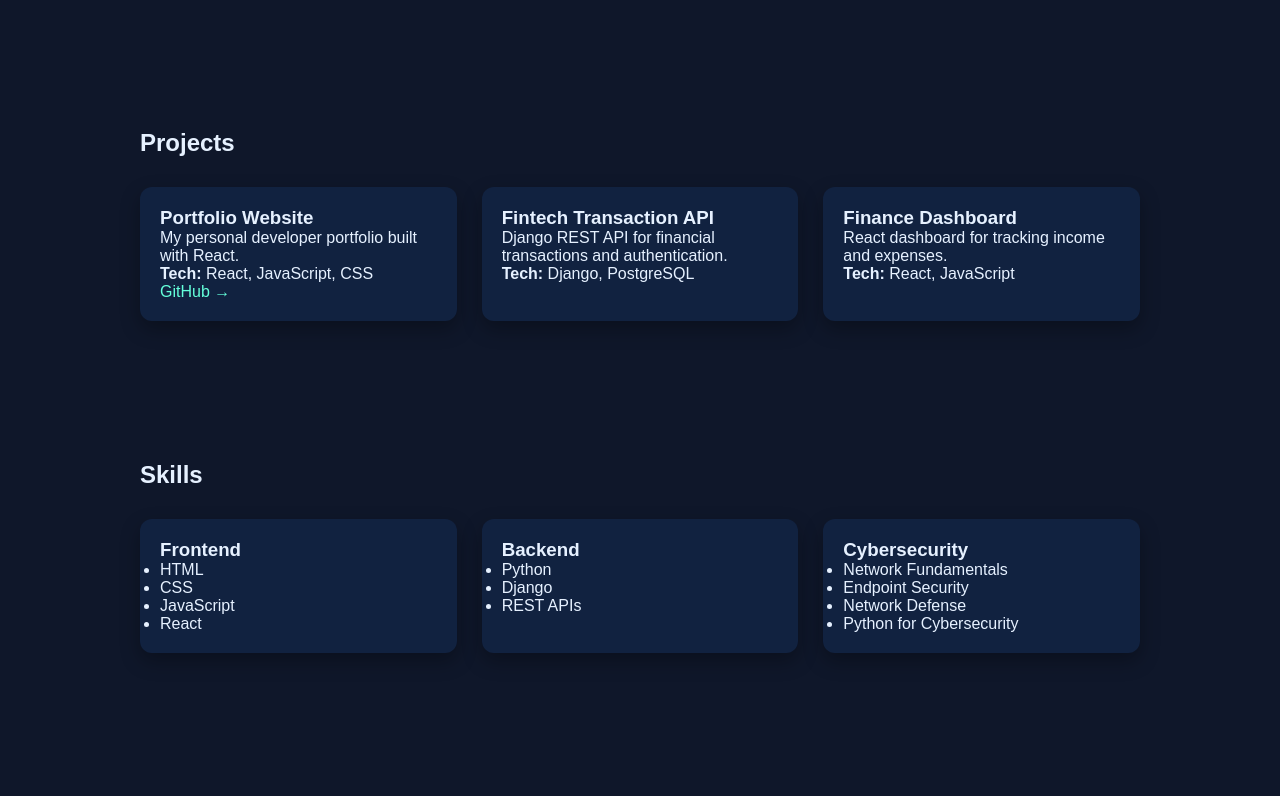
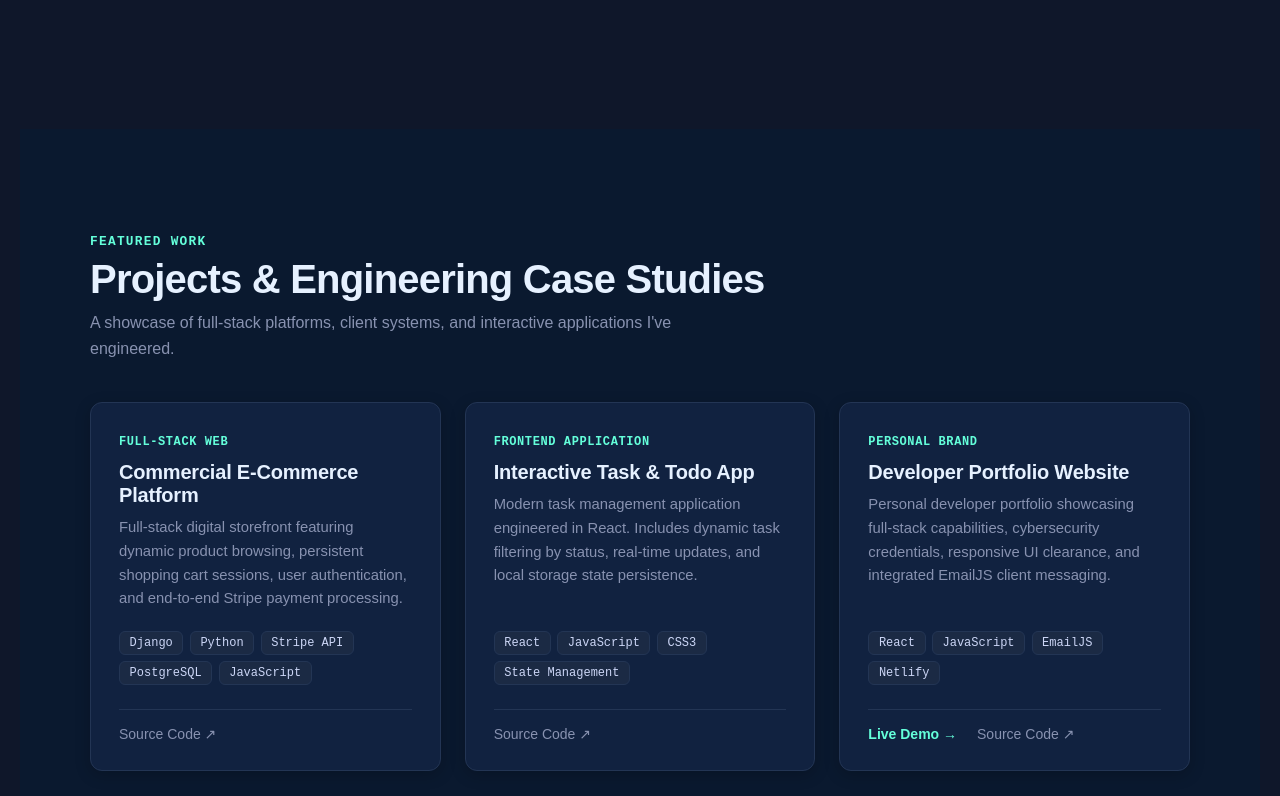
Before and after one commit to Tobiscus100/portfolio-website, a React (Create React App) app: page / in a window 1280 px wide. Shown: the part 920-1716 px from the top of the page. Built offline with nearby package versions, Linux system fonts and the light colour scheme.

Commit message:
fix: update e-commerce project github repo link

```diff
--- a/src/components/Projects.jsx
+++ b/src/components/Projects.jsx
@@ -1,34 +1,232 @@
-import React from 'react';
+import React, { useState } from 'react';
 
 function Projects() {
+  const [hoveredCard, setHoveredCard] = useState(null);
+
+  const projectList = [
+    {
+      id: 1,
+      title: "Commercial E-Commerce Platform",
+      category: "Full-Stack Web",
+      description:
+        "Full-stack digital storefront featuring dynamic product browsing, persistent shopping cart sessions, user authentication, and end-to-end Stripe payment processing.",
+      tags: ["Django", "Python", "Stripe API", "PostgreSQL", "JavaScript"],
+      github: "https://github.com/Tobiscus100/ecommerce-project",
+      demo: null,
+    },
+    {
+      id: 2,
+      title: "Interactive Task & Todo App",
+      category: "Frontend Application",
+      description:
+        "Modern task management application engineered in React. Includes dynamic task filtering by status, real-time updates, and local storage state persistence.",
+      tags: ["React", "JavaScript", "CSS3", "State Management"],
+      github: "https://github.com/Tobiscus100/my-todo-app",
+      demo: null,
+    },
+    {
+      id: 3,
+      title: "Developer Portfolio Website",
+      category: "Personal Brand",
+      description:
+        "Personal developer portfolio showcasing full-stack capabilities, cybersecurity credentials, responsive UI clearance, and integrated EmailJS client messaging.",
+      tags: ["React", "JavaScript", "EmailJS", "Netlify"],
+      github: "https://github.com/Tobiscus100/portfolio-website",
+      demo: "https://tobiscus-dev.netlify.app",
+    },
+  ];
+
   return (
-    <div className="container">
-      <h2>Projects</h2>
-
-      <div className="grid">
-        <div className="card">
-          <h3>Portfolio Website</h3>
-          <p>My personal developer portfolio built with React.</p>
-          <p><strong>Tech:</strong> React, JavaScript, CSS</p>
-          <a href="https://github.com/Tobiscus100/portfolio-website" target="_blank" rel="noreferrer">
-            GitHub →
-          </a>
+    <section id="projects" style={styles.section}>
+      <div style={styles.container}>
+        {/* Header */}
+        <div style={styles.header}>
+          <span style={styles.badge}>Featured Work</span>
+          <h2 style={styles.heading}>Projects & Engineering Case Studies</h2>
+          <p style={styles.subtitle}>
+            A showcase of full-stack platforms, client systems, and interactive applications I've engineered.
+          </p>
         </div>
 
-        <div className="card">
-          <h3>Fintech Transaction API</h3>
-          <p>Django REST API for financial transactions and authentication.</p>
-          <p><strong>Tech:</strong> Django, PostgreSQL</p>
-        </div>
+        {/* Project Grid */}
+        <div style={styles.grid}>
+          {projectList.map((project) => {
+            const isHovered = hoveredCard === project.id;
+            return (
+              <article
+                key={project.id}
+                style={{
+                  ...styles.card,
+                  transform: isHovered ? "translateY(-5px)" : "none",
+                  borderColor: isHovered ? "#64ffda" : "#233554",
+                  boxShadow: isHovered
+                    ? "0 12px 24px -10px rgba(0, 0, 0, 0.4)"
+                    : "0 4px 16px rgba(0, 0, 0, 0.2)",
+                }}
+                onMouseEnter={() => setHoveredCard(project.id)}
+                onMouseLeave={() => setHoveredCard(null)}
+              >
+                {/* Category Badge */}
+                <div style={styles.cardHeader}>
+                  <span style={styles.category}>{project.category}</span>
+                </div>
 
-        <div className="card">
-          <h3>Finance Dashboard</h3>
-          <p>React dashboard for tracking income and expenses.</p>
-          <p><strong>Tech:</strong> React, JavaScript</p>
+                {/* Body */}
+                <h3 style={styles.cardTitle}>{project.title}</h3>
+                <p style={styles.description}>{project.description}</p>
+
+                {/* Tech Badges */}
+                <div style={styles.tagWrapper}>
+                  {project.tags.map((tag, idx) => (
+                    <span key={idx} style={styles.tag}>
+                      {tag}
+                    </span>
+                  ))}
+                </div>
+
+                {/* Footer / Links */}
+                <div style={styles.cardFooter}>
+                  {project.demo && (
+                    <a
+                      href={project.demo}
+                      target="_blank"
+                      rel="noreferrer"
+                      style={styles.primaryLink}
+                    >
+                      Live Demo &rarr;
+                    </a>
+                  )}
+                  {project.github && (
+                    <a
+                      href={project.github}
+                      target="_blank"
+                      rel="noreferrer"
+                      style={styles.secondaryLink}
+                    >
+                      Source Code ↗
+                    </a>
+                  )}
+                </div>
+              </article>
+            );
+          })}
         </div>
       </div>
-    </div>
+    </section>
   );
 }
 
+const styles = {
+  section: {
+    padding: "clamp(3.5rem, 8vw, 6.5rem) 1.25rem",
+    backgroundColor: "#0a192f",
+    scrollMarginTop: "70px",
+  },
+  container: {
+    maxWidth: "1100px",
+    margin: "0 auto",
+  },
+  header: {
+    marginBottom: "2.5rem",
+    textAlign: "left",
+  },
+  badge: {
+    fontSize: "0.8rem",
+    fontWeight: "600",
+    letterSpacing: "0.1em",
+    textTransform: "uppercase",
+    color: "#64ffda",
+    display: "inline-block",
+    marginBottom: "0.5rem",
+    fontFamily: "monospace",
+  },
+  heading: {
+    fontSize: "clamp(1.75rem, 4vw, 2.5rem)",
+    fontWeight: "700",
+    color: "#e6f1ff",
+    margin: 0,
+    letterSpacing: "-0.02em",
+  },
+  subtitle: {
+    fontSize: "1rem",
+    color: "#8892b0",
+    marginTop: "0.5rem",
+    maxWidth: "600px",
+    lineHeight: 1.6,
+  },
+  grid: {
+    display: "grid",
+    gridTemplateColumns: "repeat(auto-fit, minmax(300px, 1fr))",
+    gap: "1.5rem",
+  },
+  card: {
+    backgroundColor: "#112240",
+    border: "1px solid #233554",
+    borderRadius: "12px",
+    padding: "1.75rem",
+    display: "flex",
+    flexDirection: "column",
+    transition: "transform 0.25s ease, border-color 0.25s ease, box-shadow 0.25s ease",
+  },
+  cardHeader: {
+    marginBottom: "0.75rem",
+  },
+  category: {
+    fontSize: "0.75rem",
+    fontWeight: "700",
+    textTransform: "uppercase",
+    letterSpacing: "0.05em",
+    color: "#64ffda",
+    fontFamily: "monospace",
+  },
+  cardTitle: {
+    fontSize: "1.25rem",
+    fontWeight: "700",
+    color: "#e6f1ff",
+    margin: "0 0 0.6rem 0",
+    letterSpacing: "-0.01em",
+  },
+  description: {
+    fontSize: "0.925rem",
+    color: "#8892b0",
+    lineHeight: 1.6,
+    marginBottom: "1.25rem",
+    flexGrow: 1,
+  },
+  tagWrapper: {
+    display: "flex",
+    flexWrap: "wrap",
+    gap: "0.4rem",
+    marginBottom: "1.5rem",
+  },
+  tag: {
+    fontSize: "0.75rem",
+    fontFamily: "monospace",
+    color: "#ccd6f6",
+    backgroundColor: "#1b2a44",
+    border: "1px solid #233554",
+    padding: "0.25rem 0.6rem",
+    borderRadius: "6px",
+  },
+  cardFooter: {
+    display: "flex",
+    alignItems: "center",
+    gap: "1.25rem",
+    paddingTop: "1rem",
+    borderTop: "1px solid #233554",
+  },
+  primaryLink: {
+    color: "#64ffda",
+    textDecoration: "none",
+    fontSize: "0.875rem",
+    fontWeight: "600",
+  },
+  secondaryLink: {
+    color: "#8892b0",
+    textDecoration: "none",
+    fontSize: "0.875rem",
+    fontWeight: "500",
+  },
+};
+
 export default Projects;
```
